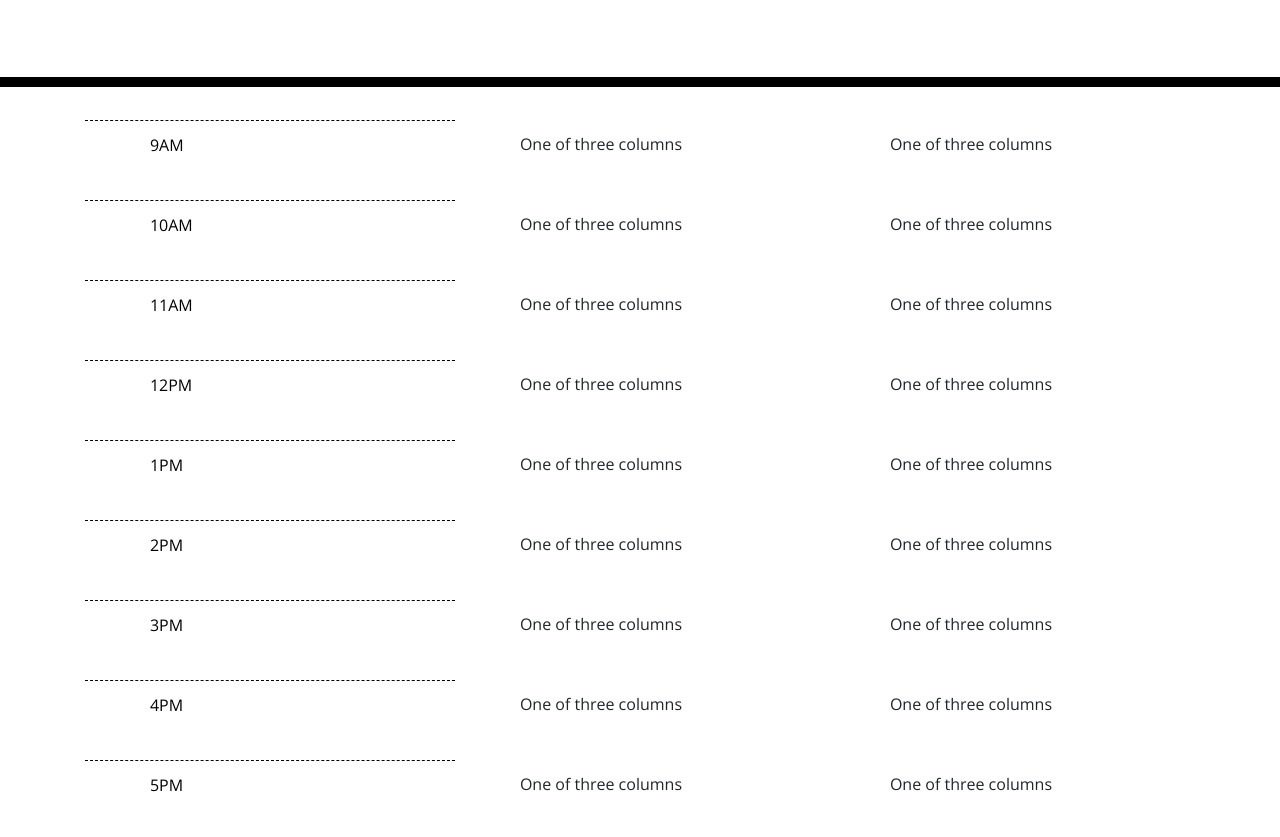
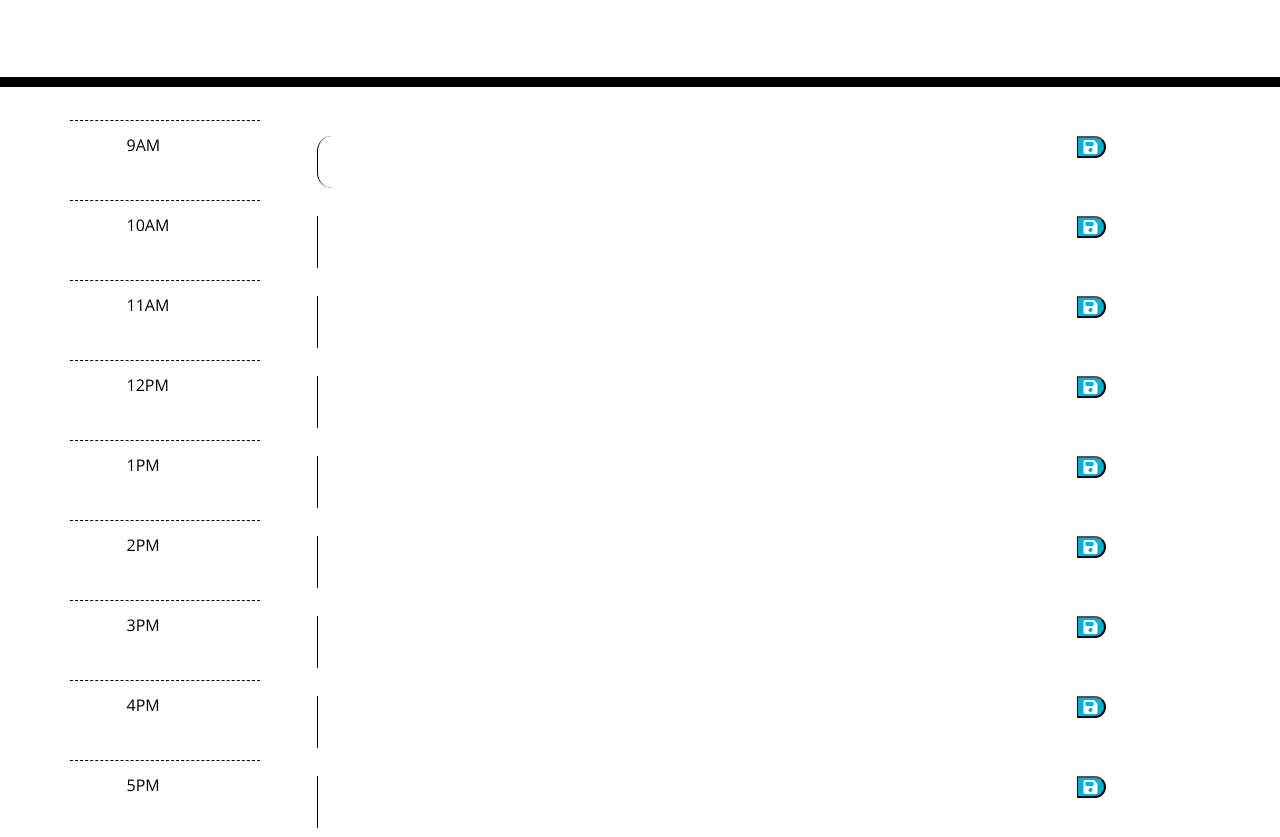
Before and after one commit to kuyadevin/Day-Planner, a plain HTML site: page index.html in a window 1280 px wide. Shown: the part 181-1018 px from the top of the page. Drawn offline with nearby package versions, Linux system fonts and the light colour scheme.

Commit message:
added save button

```diff
--- a/index.html
+++ b/index.html
@@ -30,105 +30,103 @@
     </header>
     <div class="container">
       <!-- Timeblocks go here -->
-      <div class="container">
       <div class="row">
-          <div class="col-sm hour">
+        <div class="col-2 hour">
           9AM
         </div>
-          <div class="col-sm textarea">
-            One of three columns
+        <div class="col-8">
+          <textarea class="time-block"></textarea>
         </div>
-          <div class="col-sm">
-            One of three columns
+        <div class="col-2">
+          <button type="button" class="saveBtn fa fa-save"></button>
         </div>
       </div>
       <div class="row">
-          <div class="col-sm hour">
+        <div class="col-2 hour">
           10AM
         </div>
-          <div class="col-sm textarea">
-            One of three columns
+        <div class="col-8">
+          <textarea></textarea>
         </div>
-          <div class="col-sm">
-            One of three columns
+        <div class="col-2">
+          <button type="button" class="saveBtn fa fa-save"></button>
         </div>
       </div>
       <div class="row">
-          <div class="col-sm hour">
+        <div class="col-2 hour">
           11AM
         </div>
-          <div class="col-sm textarea">
-            One of three columns
+        <div class="col-8">
+          <textarea></textarea>
         </div>
-          <div class="col-sm">
-            One of three columns
+        <div class="col-2">
+          <button type="button" class="saveBtn fa fa-save"></button>
         </div>
       </div>
       <div class="row">
-          <div class="col-sm hour">
+        <div class="col-2 hour">
           12PM
         </div>
-          <div class="col-sm textarea">
-            One of three columns
+        <div class="col-8">
+          <textarea></textarea>
         </div>
-          <div class="col-sm">
-            One of three columns
+        <div class="col-2">
+          <button type="button" class="saveBtn fa fa-save"></button>
         </div>
       </div>
       <div class="row">
-          <div class="col-sm hour">
+        <div class="col-2 hour">
           1PM
         </div>
-          <div class="col-sm textarea">
-            One of three columns
+        <div class="col-8">
+          <textarea></textarea>
         </div>
-          <div class="col-sm">
-            One of three columns
+        <div class="col-2">
+          <button type="button" class="saveBtn fa fa-save"></button>
         </div>
       </div>
       <div class="row">
-          <div class="col-sm hour">
+        <div class="col-2 hour">
           2PM
         </div>
-          <div class="col-sm textarea">
-            One of three columns
+        <div class="col-8">
+          <textarea></textarea>
         </div>
-          <div class="col-sm">
-            One of three columns
+        <div class="col-2">
+          <button type="button" class="saveBtn fa fa-save"></button>
         </div>
       </div>
       <div class="row">
-          <div class="col-sm hour">
+        <div class="col-2 hour">
           3PM
         </div>
-          <div class="col-sm textarea">
-            One of three columns
+        <div class="col-8">
+          <textarea></textarea>
         </div>
-          <div class="col-sm">
-            One of three columns
+        <div class="col-2">
+          <button type="button" class="saveBtn fa fa-save"></button>
         </div>
       </div>
       <div class="row">
-          <div class="col-sm hour">
+        <div class="col-2 hour">
           4PM
         </div>
-          <div class="col-sm textarea">
-            One of three columns
+        <div class="col-8">
+          <textarea></textarea>
         </div>
-          <div class="col-sm">
-            One of three columns
+        <div class="col-2">
+          <button type="button" class="saveBtn fa fa-save"></button>
         </div>
       </div>
       <div class="row">
-          <div class="col-sm hour">
+        <div class="col-2 hour">
           5PM
         </div>
-          <div class="col-sm textarea">
-            One of three columns
+        <div class="col-8">
+          <textarea></textarea>
         </div>
-          <div class="col-sm">
-            One of three columns
-          </div>
+        <div class="col-2">
+          <button type="button" class="saveBtn fa fa-save"></button>
         </div>
       </div>
     </div>
--- a/style.css
+++ b/style.css
@@ -11,6 +11,7 @@ textarea{
   color: #000000;
   border-left: 1px solid black;
   padding: 10px;
+  width: max-content;
 }
 
 .jumbotron {
```
Lines whose indentation alone changed are shown as unchanged.
